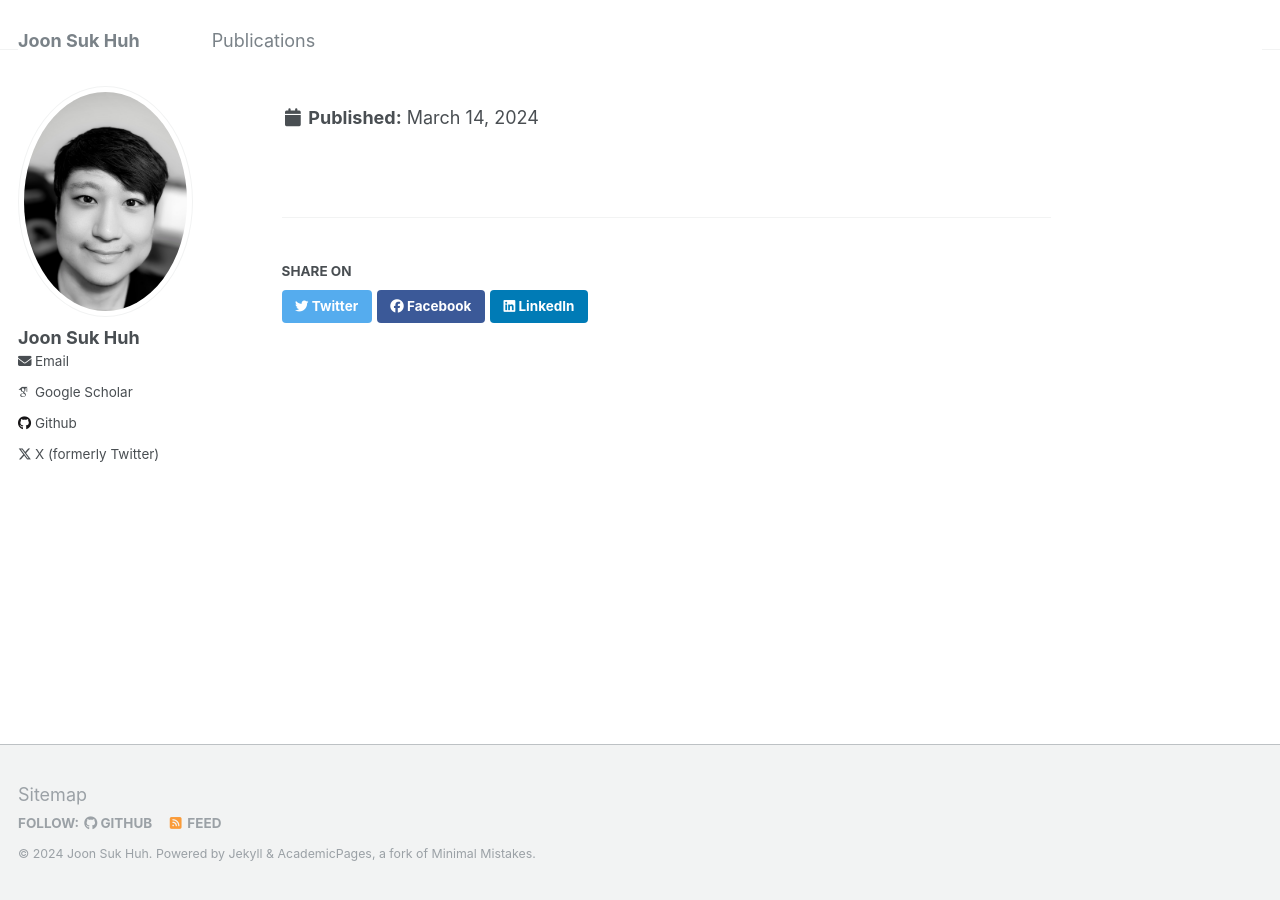
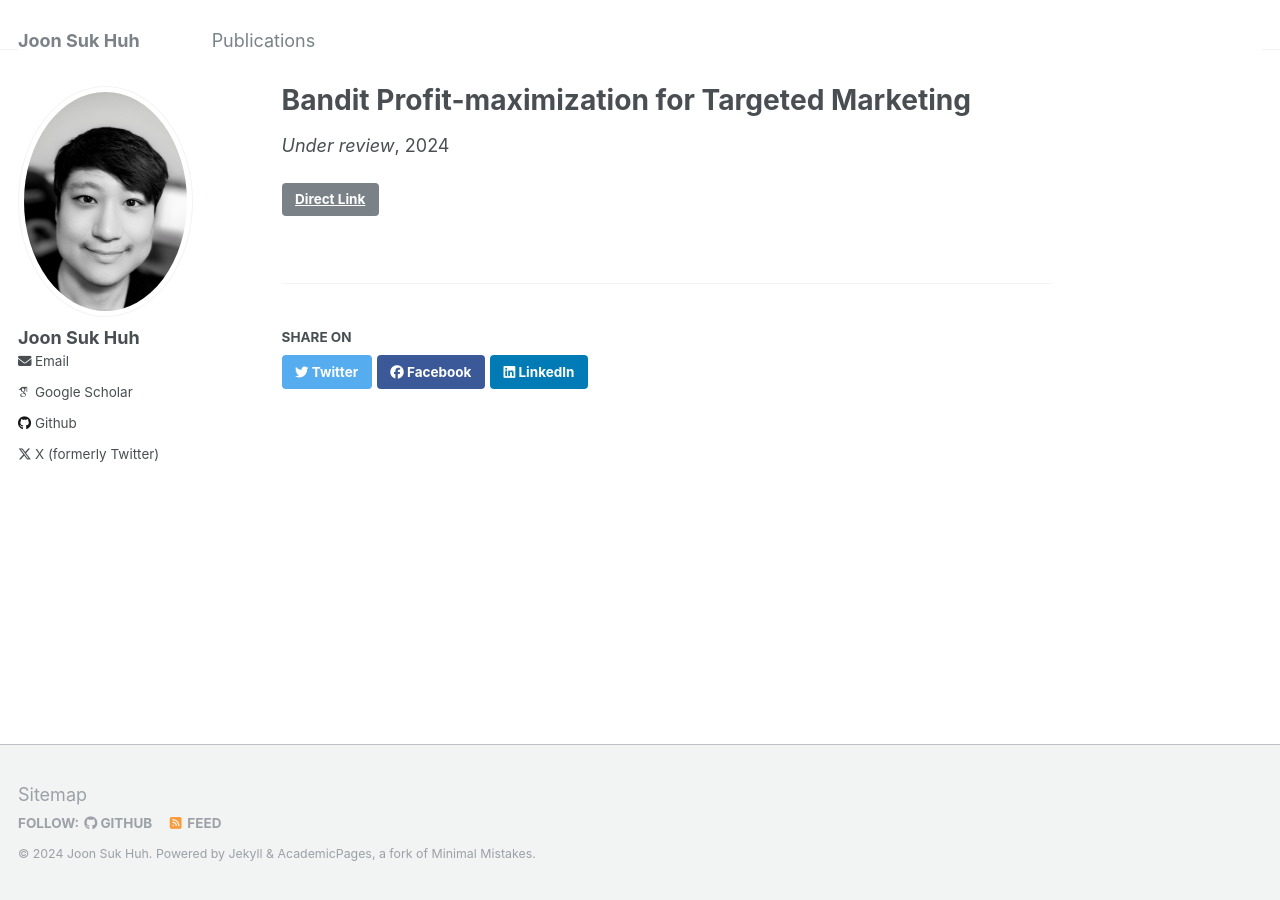
Before and after one commit to joon-huh/joon-huh.github.io, a Jekyll site: the page built from _publications/huh2024bandit.md, in a window 1280 px wide. Built offline with Jekyll 4.4.1, drawn with Linux system fonts in a browser that asks for light colours; some web fonts are replaced.

```diff
--- a/_publications/huh2024bandit.md
+++ b/_publications/huh2024bandit.md
@@ -1,8 +1,8 @@
 ---
 title: "Bandit Profit-maximization for Targeted Marketing"
-excerpt: **Joon Suk Huh**\*, Ellen Vitercik, Kirthevasan Kandasamy
+excerpt: "Joon Suk Huh*, Ellen Vitercik, Kirthevasan Kandasamy"
 collection: publications
-link: 'https://arxiv.org/pdf/2403.01361.pdf'
+link: "https://arxiv.org/pdf/2403.01361.pdf"
 date: 2024-03-03
 venue: 'Under review'
 ---
```
